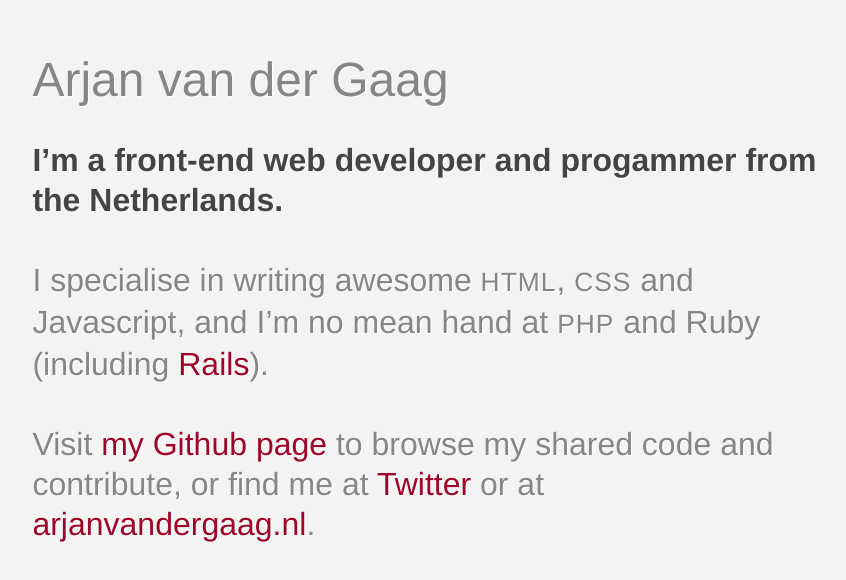
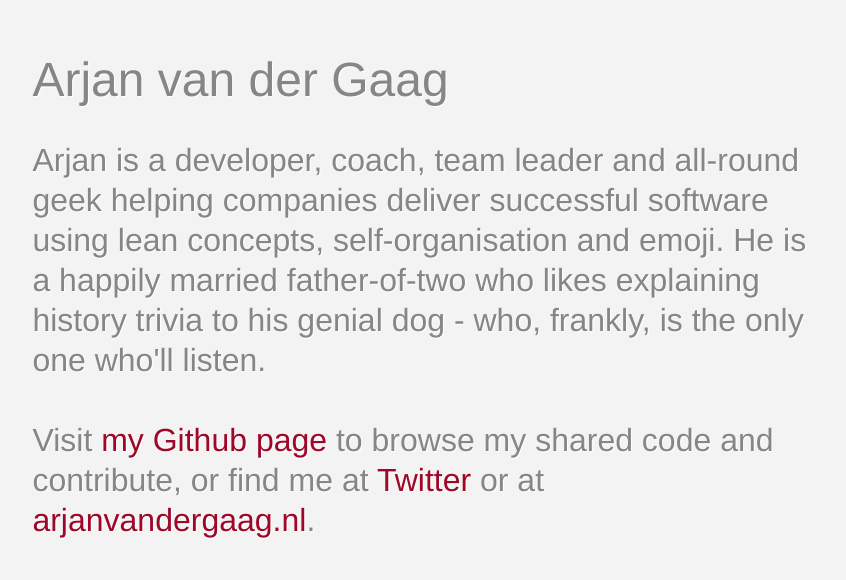
Before and after one commit to avdgaag/avdgaag.github.com, a plain HTML site: page index.html in a window 1280 px wide. Shown: the whole page, without its empty margins (134-980 px from the left). Drawn offline with Linux system fonts and the light colour scheme.

Commit message:
Use new bio

```diff
--- a/index.html
+++ b/index.html
@@ -25,9 +25,7 @@
     <body>
         <h1>Arjan van der Gaag</h1>
 
-        <p class="leader">I&rsquo;m a front-end web developer and progammer from the Netherlands.</p>
-
-        <p>I specialise in writing awesome <abbr>HTML</abbr>, <abbr>CSS</abbr> and Javascript, and I&rsquo;m no mean hand at <abbr>PHP</abbr> and Ruby (including <a href="http://rubyonrails.com/">Rails</a>).</p>
+        <p>Arjan is a developer, coach, team leader and all-round geek helping companies deliver successful software using lean concepts, self-organisation and emoji. He is a happily married father-of-two who likes explaining history trivia to his genial dog - who, frankly, is the only one who'll listen.</p>
 
         <p>Visit <a href="http://github.com/avdgaag">my Github page</a> to browse my shared code and contribute, or find me at <a href="http://twitter.com/avdgaag">Twitter</a> or at <a href="http://arjanvandergaag.nl/">arjanvandergaag.nl</a>.</p>
     </body>
```
